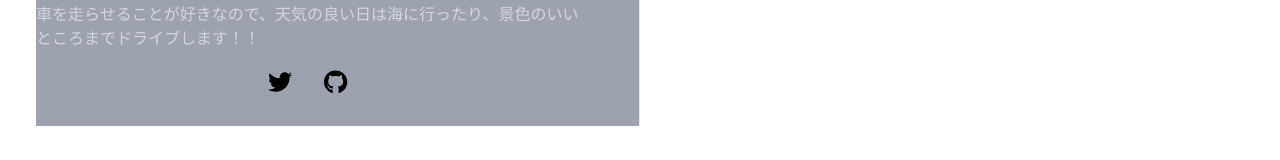
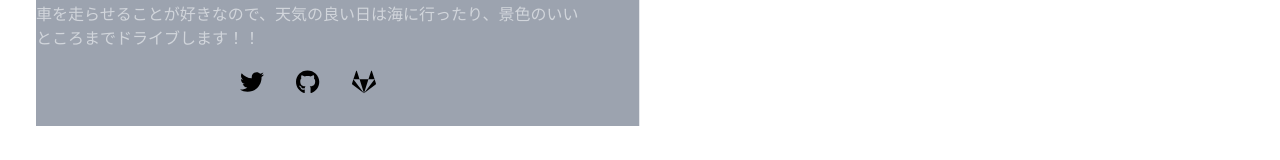
Before and after one commit to RYOTAN9688/blogsite, a Next.js app: page / in a window 1280 px wide. Shown: the part 566-726 px from the top of the page. Built offline with nearby package versions, Linux system fonts and the light colour scheme.

Commit message:
gitlablink 完成

```diff
--- a/src/components/OtherSites.tsx
+++ b/src/components/OtherSites.tsx
@@ -1,5 +1,6 @@
 import GitHub from '../svgs/GitHub';
 import Twitter from '../svgs/Twitter';
+import GitLab from '../svgs/GitLab';
 const OtherSites = [
   {
     Comp: Twitter,
@@ -10,6 +11,11 @@ const OtherSites = [
     Comp: GitHub,
     alt: 'GitHub',
     link: 'https://github.com/RYOTAN9688',
+  },
+  {
+    Comp: GitLab,
+    alt: 'GitLab',
+    link: 'https://gitlab.com/RYOTAN9688',
   },
   // {
   //   alt: 'Zenn',
--- a/src/svgs/GitHub.tsx
+++ b/src/svgs/GitHub.tsx
@@ -1,6 +1,4 @@
-type Props = {
-  height: number;
-};
+import { Props } from './Twitter';
 const GitHub = (props: Props) => {
   return (
     <svg
--- /dev/null
+++ b/src/svgs/GitLab.tsx
@@ -0,0 +1,16 @@
+import { Props } from './Twitter';
+
+const GitLab = (props: Props) => {
+  return (
+    <svg
+      viewBox='0 0 512 512'
+      className='w-6 h-6 mr-3 '
+      xmlns='http://www.w3.org/2000/svg'
+      {...props}
+    >
+      <path d='M105.2 24.9c-3.1-8.9-15.7-8.9-18.9 0L29.8 199.7h132c-.1 0-56.6-174.8-56.6-174.8zM.9 287.7c-2.6 8 .3 16.9 7.1 22l247.9 184-226.2-294zm160.8-88l94.3 294 94.3-294zm349.4 88l-28.8-88-226.3 294 247.9-184c6.9-5.1 9.7-14 7.2-22zM425.7 24.9c-3.1-8.9-15.7-8.9-18.9 0l-56.6 174.8h132z' />
+    </svg>
+  );
+};
+
+export default GitLab;
--- a/src/svgs/Twitter.tsx
+++ b/src/svgs/Twitter.tsx
@@ -1,4 +1,4 @@
-type Props = {
+export type Props = {
   height: number;
 };
 const Twitter = (props: Props) => {
```
